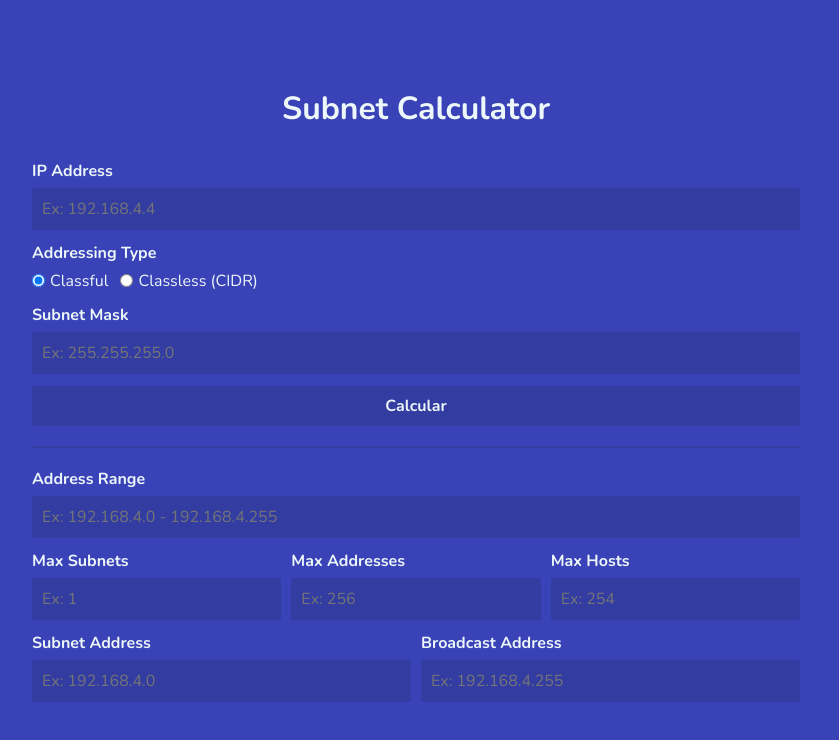
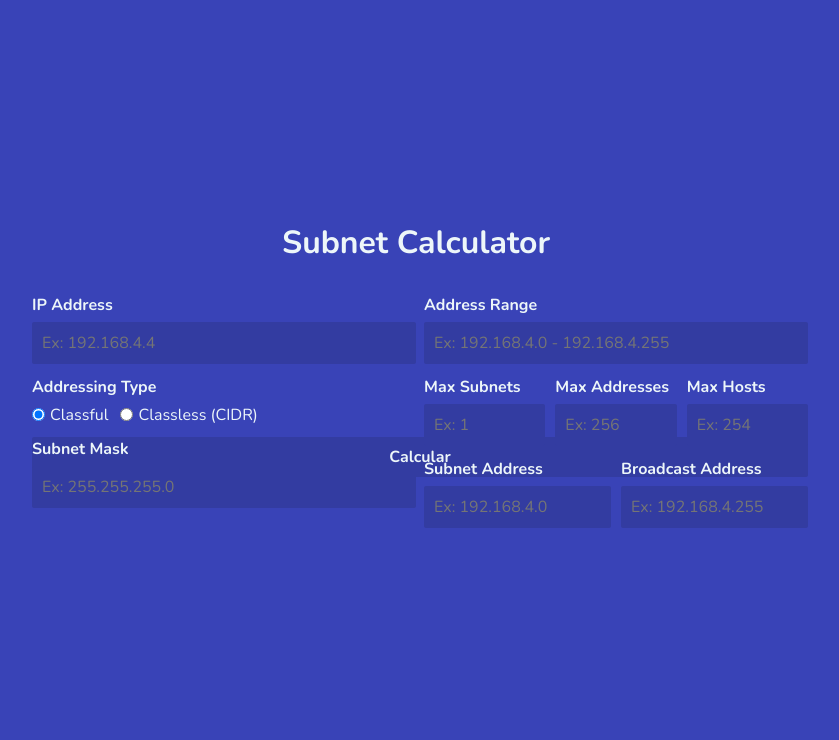
Before and after one commit to fernandonagase/masker, a React (Create React App) app: page / in a window 1280 px wide. Shown: the top 740 px of the page, without its empty margins (224-1063 px from the left). Built offline with nearby package versions, Linux system fonts and the light colour scheme.

Commit message:
feat: change layout to two columns

```diff
--- a/src/components/Calculator/index.tsx
+++ b/src/components/Calculator/index.tsx
@@ -18,7 +18,8 @@ function Calculator() {
 
     return (
         <main>
-            <form>
+            <form className="main-container">
+                <button type="submit" className="button button-block calculate-button">Calcular</button>
                 <div className="user-input-container">
                     <Input
                         name="address"
@@ -67,9 +68,8 @@ function Calculator() {
                             value={mask}
                         />
                     }
-                    <button type="submit" className="button button-block">Calcular</button>
                 </div>
-                <div>
+                <div className="calculated-input-container">
                     <Input
                         name="range"
                         label="Address Range"
--- a/src/components/Calculator/styles.css
+++ b/src/components/Calculator/styles.css
@@ -53,11 +53,27 @@
     width: 100%;
 }
 
+.main-container {
+    display: grid;
+    grid-template: repeat(2, 50%) / repeat(2, 50%);
+    grid-template-areas:
+        "user-input calculated-input"
+        "calc-button calc-button";
+    column-gap: 0.8rem;
+}
+
 .user-input-container {
-    border-bottom: 2px solid var(--control-on-background);
-    margin-bottom: 2rem;
+    grid-area: user-input;
 }
 
 .user-input-container > button {
     margin-bottom: 2rem;
 }
+
+.calculated-input-container {
+    grid-area: calculated-input;
+}
+
+.calculate-button {
+    grid-area: calc-button;
+}
```
